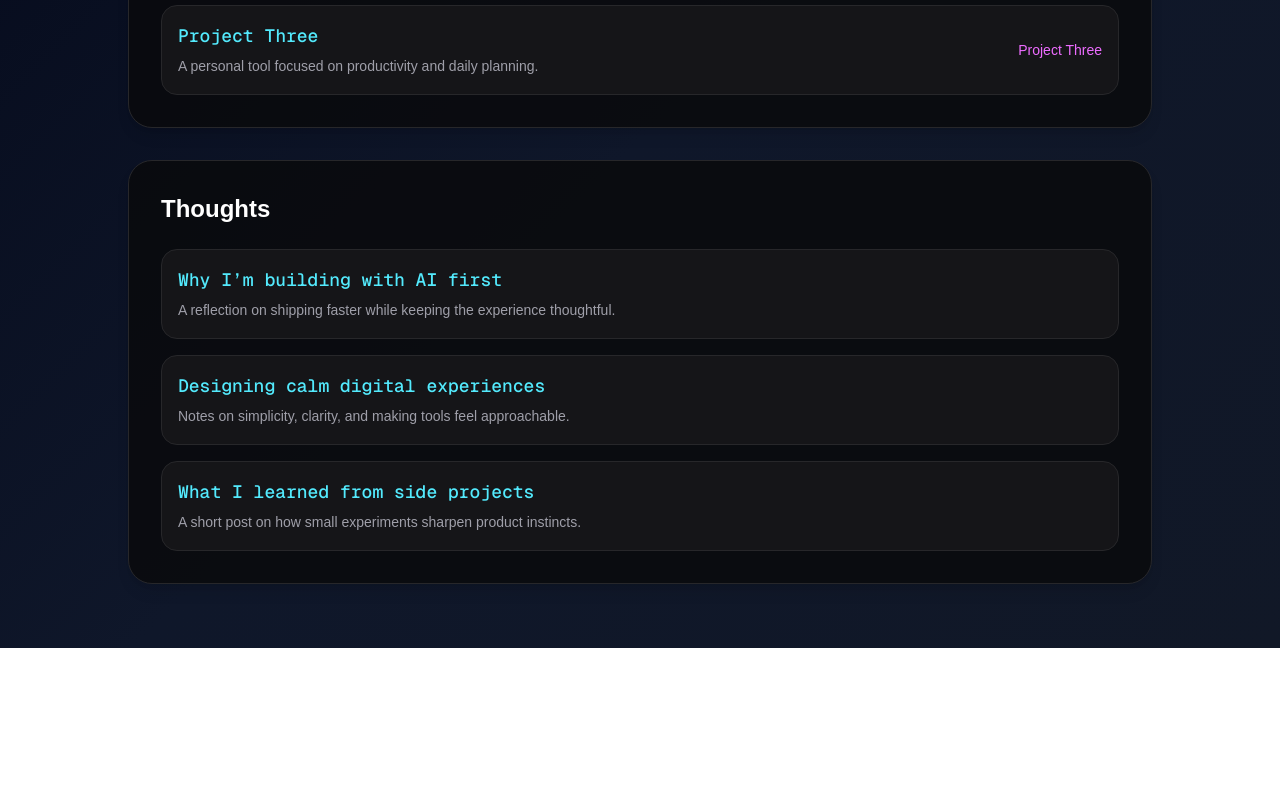
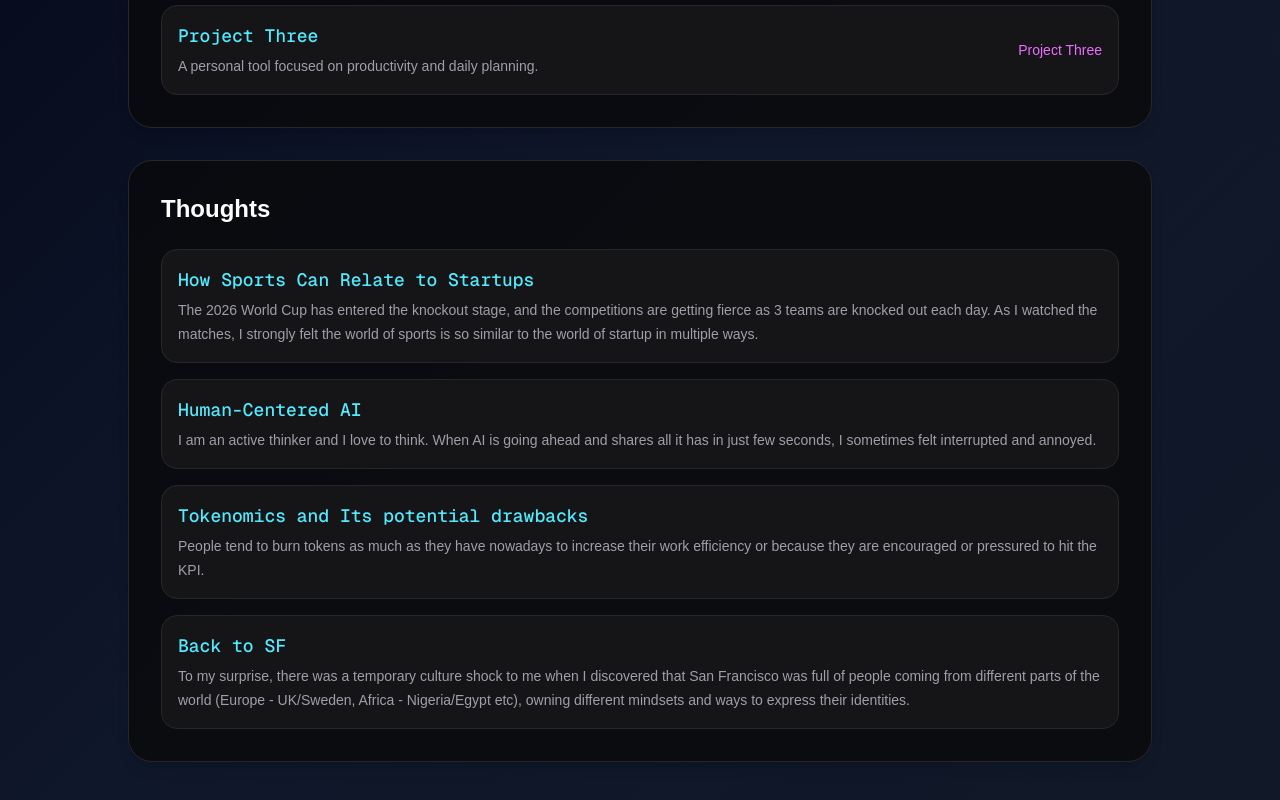
Before and after one commit to ZiqiYuanAngela/my-website, a Next.js app: page / in a window 1280 px wide. Shown: the part 622-1422 px from the top of the page. Before the commit the page ends 1270 px from the top, so only its background shows below. Built offline with nearby package versions, Linux system fonts and the light colour scheme.

Commit message:
add links to linkedin posts

```diff
--- a/app/page.tsx
+++ b/app/page.tsx
@@ -18,19 +18,24 @@ const projects = [
 
 const thoughts = [
   {
-    title: "Why I’m building with AI first",
-    description: "A reflection on shipping faster while keeping the experience thoughtful.",
-    link: "https://www.linkedin.com/feed/",
+    title: "How Sports Can Relate to Startups",
+    description: "The 2026 World Cup has entered the knockout stage, and the competitions are getting fierce as 3 teams are knocked out each day. As I watched the matches, I strongly felt the world of sports is so similar to the world of startup in multiple ways.",
+    link: "https://www.linkedin.com/posts/ziqi-yuan_the-2026-world-cup-has-entered-the-knockout-share-7478523673771995136-koBe/?utm_source=share&utm_medium=member_desktop&rcm=ACoAAB-z90wBSqn7AjvQyhq4nhOdhkwKFWMYnlI",
   },
   {
-    title: "Designing calm digital experiences",
-    description: "Notes on simplicity, clarity, and making tools feel approachable.",
-    link: "https://www.linkedin.com/feed/",
+    title: "Human-Centered AI",
+    description: "I am an active thinker and I love to think. When AI is going ahead and shares all it has in just few seconds, I sometimes felt interrupted and annoyed.",
+    link: "https://www.linkedin.com/posts/ziqi-yuan_humancenteredai-aifatigue-criticalthinking-share-7473184908266545152-iYWx/?utm_source=share&utm_medium=member_desktop&rcm=ACoAAB-z90wBSqn7AjvQyhq4nhOdhkwKFWMYnlI",
   },
   {
-    title: "What I learned from side projects",
-    description: "A short post on how small experiments sharpen product instincts.",
-    link: "https://www.linkedin.com/feed/",
+    title: "Tokenomics and Its potential drawbacks",
+    description: "People tend to burn tokens as much as they have nowadays to increase their work efficiency or  because they are encouraged or pressured to hit the KPI.",
+    link: "https://www.linkedin.com/posts/ziqi-yuan_%F0%9D%90%93%F0%9D%90%A8%F0%9D%90%A4%F0%9D%90%9E%F0%9D%90%A7%F0%9D%90%A8%F0%9D%90%A6%F0%9D%90%A2%F0%9D%90%9C%F0%9D%90%AC-or-token-economics-share-7468044524338970624-l3_9/?utm_source=share&utm_medium=member_desktop&rcm=ACoAAB-z90wBSqn7AjvQyhq4nhOdhkwKFWMYnlI",
+  },
+   {
+    title: "Back to SF",
+    description: "To my surprise, there was a temporary culture shock to me when I discovered that San Francisco was full of people coming from different parts of the world (Europe - UK/Sweden, Africa - Nigeria/Egypt etc), owning different mindsets and ways to express their identities.",
+    link: "https://www.linkedin.com/posts/ziqi-yuan_%F0%9D%90%88%F0%9D%90%AD%F0%9D%90%AC-%F0%9D%90%A7%F0%9D%90%A2%F0%9D%90%9C%F0%9D%90%9E-%F0%9D%90%AD%F0%9D%90%A8-%F0%9D%90%9B%F0%9D%90%9E-%F0%9D%90%9B%F0%9D%90%9A%F0%9D%90%9C%F0%9D%90%A4-%F0%9D%90%A2%F0%9D%90%A7-ugcPost-7454457027247968257-8HwD/?utm_source=share&utm_medium=member_desktop&rcm=ACoAAB-z90wBSqn7AjvQyhq4nhOdhkwKFWMYnlI",
   },
 ];
 
```
